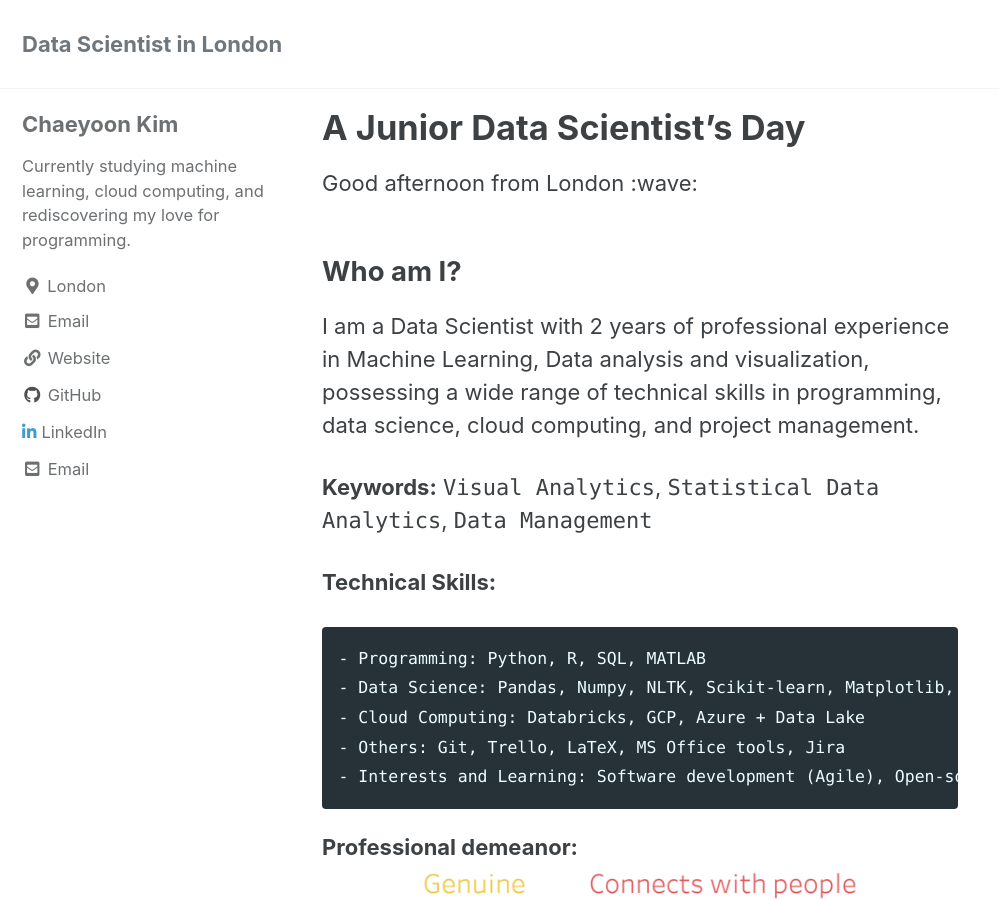
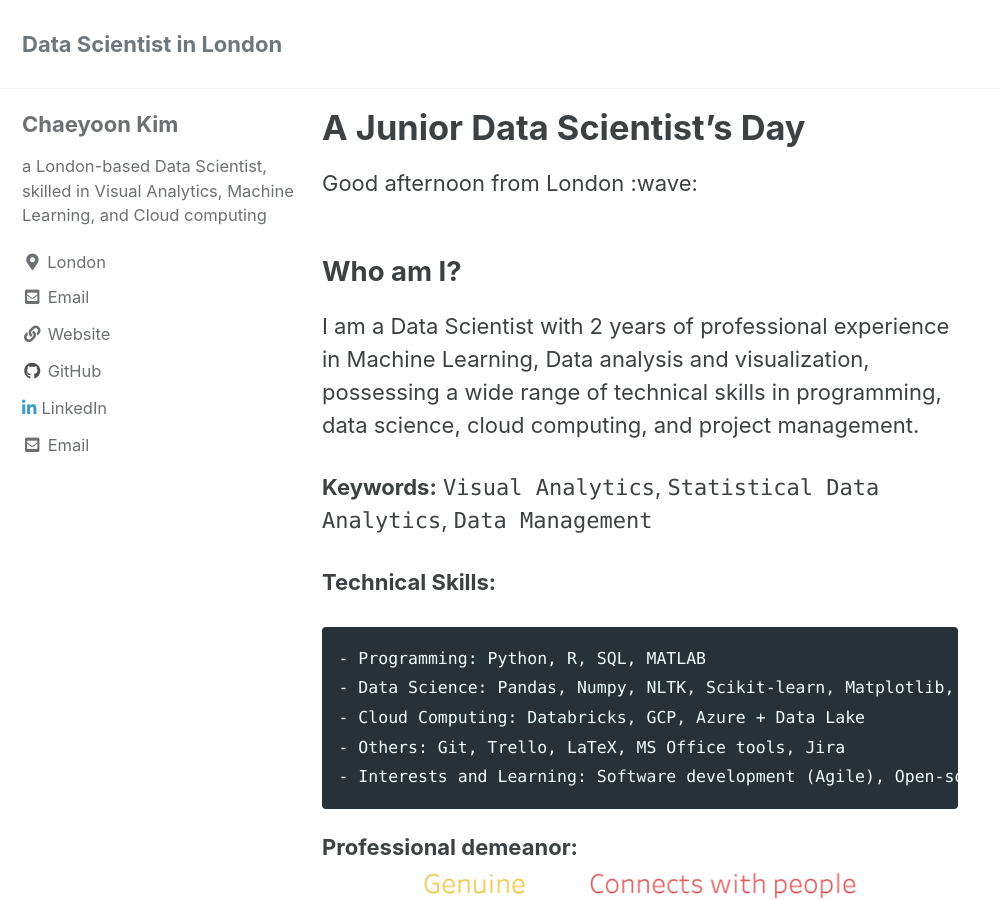
Before and after one commit to chaeyoonyunakim/chaeyoonyunakim.github.io, a Jekyll site: the page built from _posts/2023-08-07-day-of-junior-data-scientist.md, in a window 1280 px wide and 900 px high. Shown: the whole window, without its empty margins (0-999 px from the left). Built offline with Jekyll 4.4.1, drawn with Linux system fonts in a browser that asks for light colours; cached includes are drawn as plain includes.

Commit message:
update: profile and add a coffee bannner

```diff
--- a/_config.yml
+++ b/_config.yml
@@ -105,7 +105,7 @@ analytics:
 author:
   name: "Chaeyoon Kim"
   avatar: # path of avatar image, e.g. "/assets/images/bio-photo.jpg"
-  bio: "Currently studying machine learning, cloud computing, and rediscovering my love for programming."
+  bio: "a London-based Data Scientist, skilled in Visual Analytics, Machine Learning, and Cloud computing"
   location: "London"
   email: chaeyoonyunakim@gmail.com
   links:
```
Also changed, not shown: README.md.
